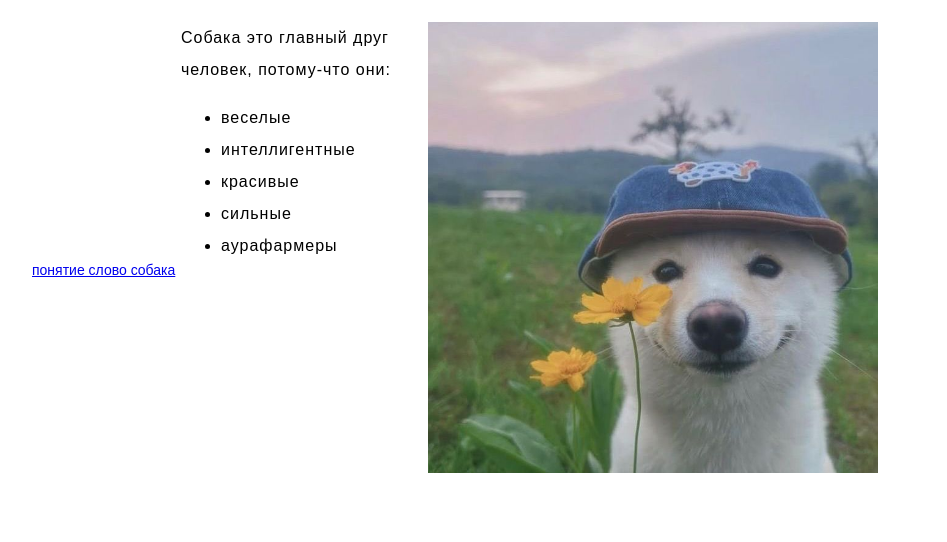
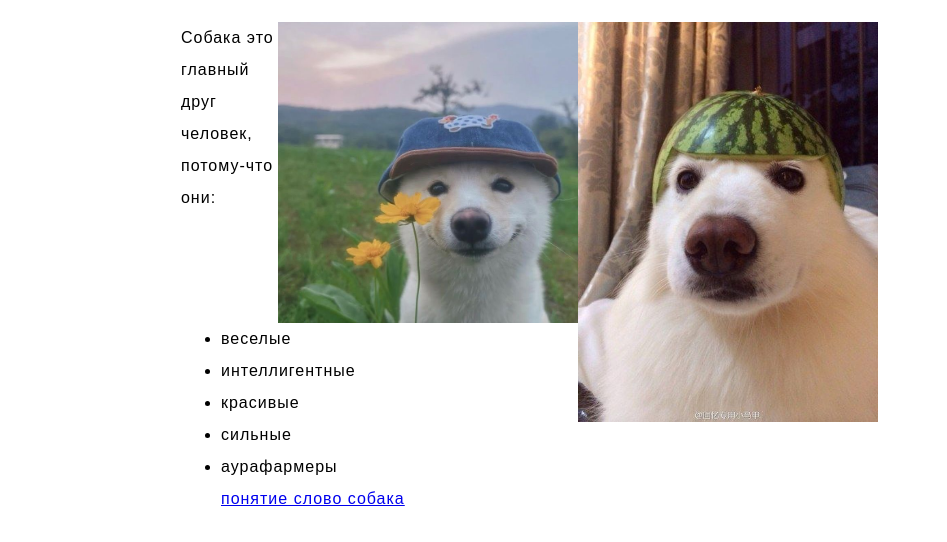
Before and after one commit to truemeow/first-js-site-create-experience, a plain HTML site: page index.html in a window 1280 px wide. Shown: the part 186-728 px from the top of the page, without its empty margins (16-963 px from the left). Drawn offline with Linux system fonts and the light colour scheme.

Commit message:
add second image, img classes & a tag in one CSS group

```diff
--- a/index.html
+++ b/index.html
@@ -12,7 +12,8 @@
   <body>
     <h1>Счастливая Собака</h1>
     <h2>это хорошо</h2>
-    <img src="images/happydog.png" alt="happy dog with flower" />
+    <img src="images/funnydog.png" class="img1" alt="funny dog with watermelon helmet" />
+    <img src="images/happydog.png" class="img2" alt="happy dog with flower" />
     <p>Собака это главный друг человек, потому-что они:</p>
 
     <ul>
--- a/styles/style.css
+++ b/styles/style.css
@@ -10,13 +10,19 @@ h2 {
     font-size: 30px;
     text-align: center;
 }
-img {
-    width: 450px;
+.img1 {
+    width: 300px;
     float: right;
     margin-right: 10cm;
 }
+.img2 {
+    width: 300px;
+    float: right;
+    margin-right: 0cm;
+}
 p,
-li {
+li,
+a {
   font-size: 16px;
   line-height: 2;
   letter-spacing: 1px;
```
